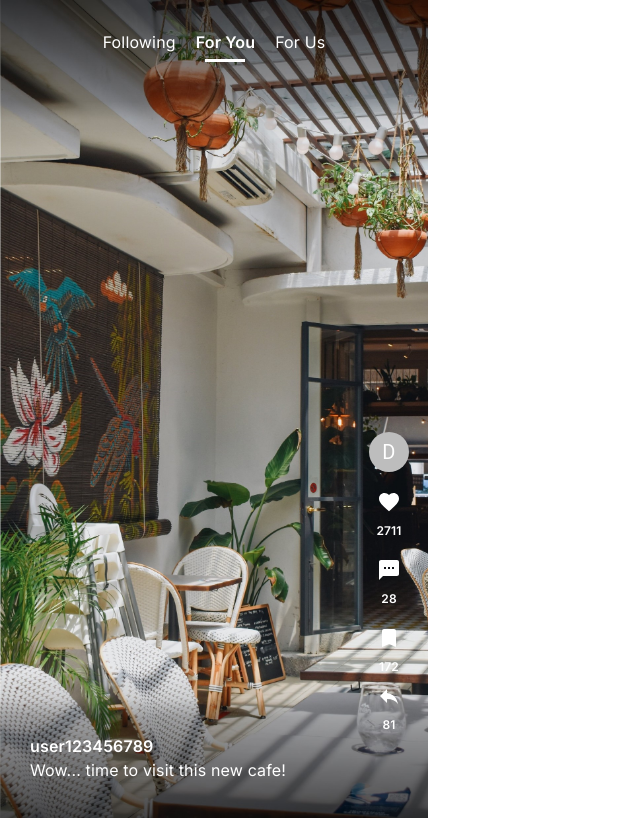
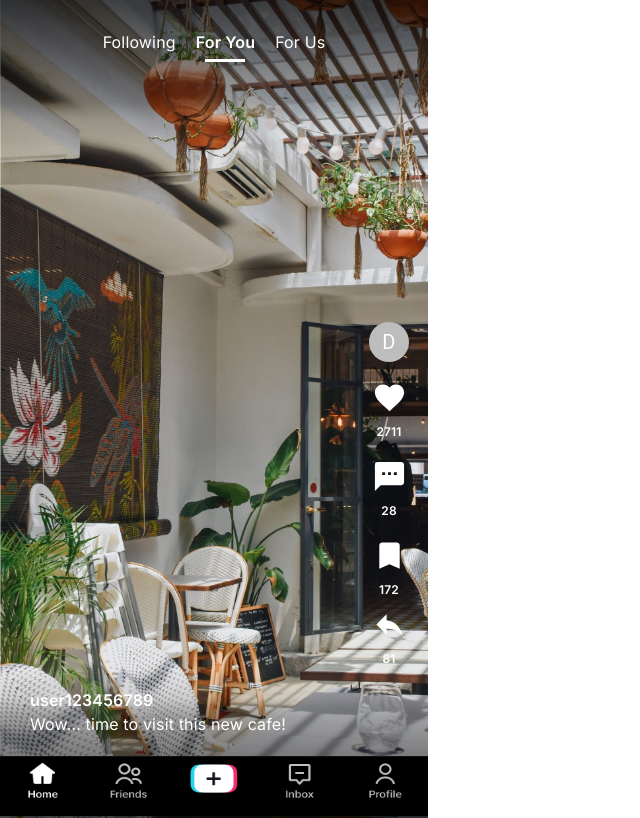
Before and after one commit to triciiaaa/4-Us, a Next.js app: page / in a window 1280 px wide. Shown: the whole page, without its empty margins (0-640 px from the left). Built offline with nearby package versions, Linux system fonts and the light colour scheme.

Commit message:
added tiktok navbar for home page and username under avatar for create group page

```diff
--- a/app/page.js
+++ b/app/page.js
@@ -1,5 +1,6 @@
 "use client";
 
+import Image from "next/image";
 import styles from "./page.module.css";
 import Navbar from "./common/navbar";
 import {
@@ -38,9 +39,10 @@ export default function Home() {
           }}
         >
           <Navbar />
+          <Stack gap="20px">
             <Stack
               marginLeft="350px"
-            marginTop="350px"
+              marginTop="240px"
               gap="10px"
               direction="flex"
               flexDirection="column"
@@ -63,7 +65,7 @@ export default function Home() {
                   }}
                   onClick={() => router.push("/tiktok-shop")}
                 >
-                <FavoriteIcon />
+                  <FavoriteIcon fontSize="large"/>
                 </IconButton>
                 <Typography
                   variant="tiny_tag_bold"
@@ -88,7 +90,7 @@ export default function Home() {
                     color: theme.palette.white.main,
                   }}
                 >
-                <TextsmsIcon />
+                  <TextsmsIcon fontSize="large"/>
                 </IconButton>
                 <Typography
                   variant="tiny_tag_bold"
@@ -113,7 +115,7 @@ export default function Home() {
                     color: theme.palette.white.main,
                   }}
                 >
-                <BookmarkIcon />
+                  <BookmarkIcon fontSize="large"/>
                 </IconButton>
                 <Typography
                   variant="tiny_tag_bold"
@@ -131,7 +133,7 @@ export default function Home() {
                     color: theme.palette.white.main,
                   }}
                 >
-                <ReplyIcon />
+                  <ReplyIcon fontSize="large"/>
                 </IconButton>
                 <Typography
                   variant="tiny_tag_bold"
@@ -167,6 +169,13 @@ export default function Home() {
                 Wow... time to visit this new cafe!
               </Typography>
             </Stack>
+            <Image
+              src="/tiktok-navbar.png"
+              width={428}
+              height={60}
+              alt="Preview"
+            />
+          </Stack>
         </div>
       </div>
     </main>
```
Also changed, not shown: app/for-us/create-group/clickable-avatar.js (+19 -5 lines), app/for-us/create-group/form.js (+4 -4 lines), public/tiktok-navbar.png (added). Lines whose indentation alone changed are shown as unchanged.
